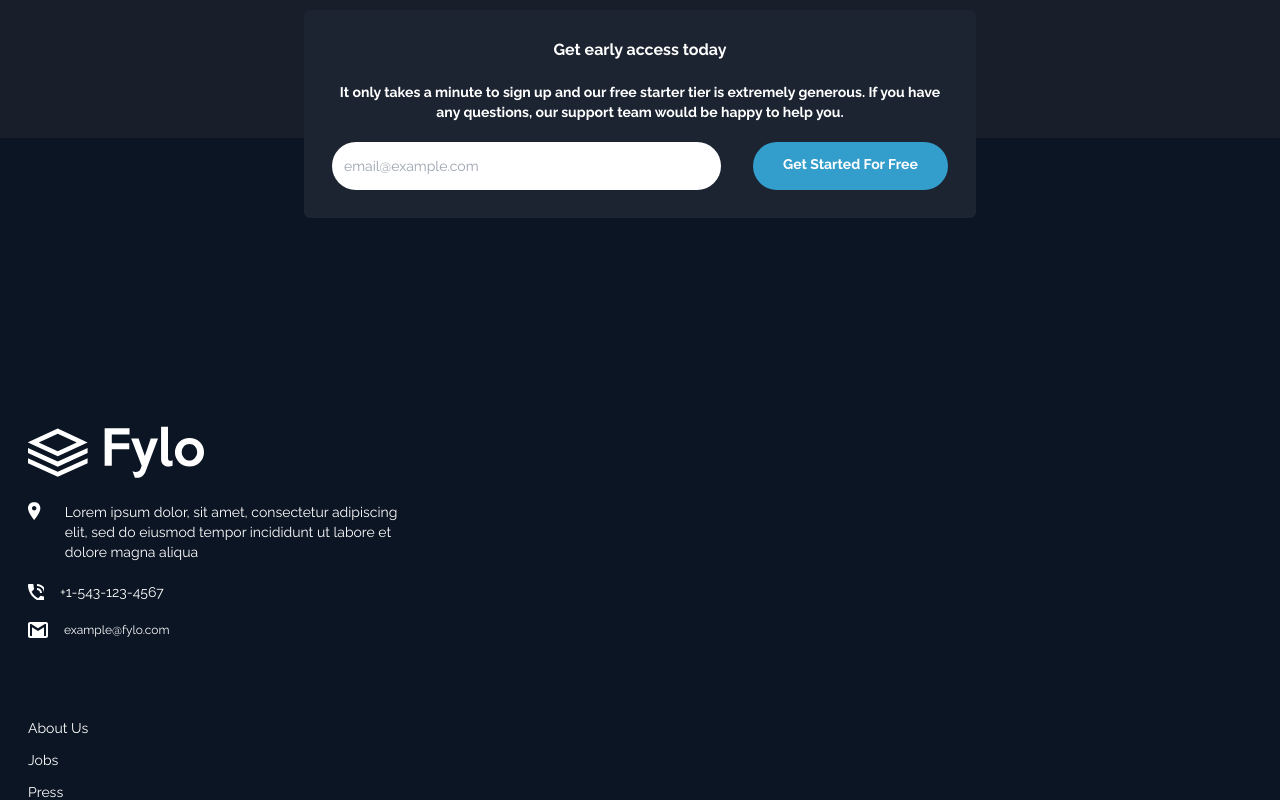
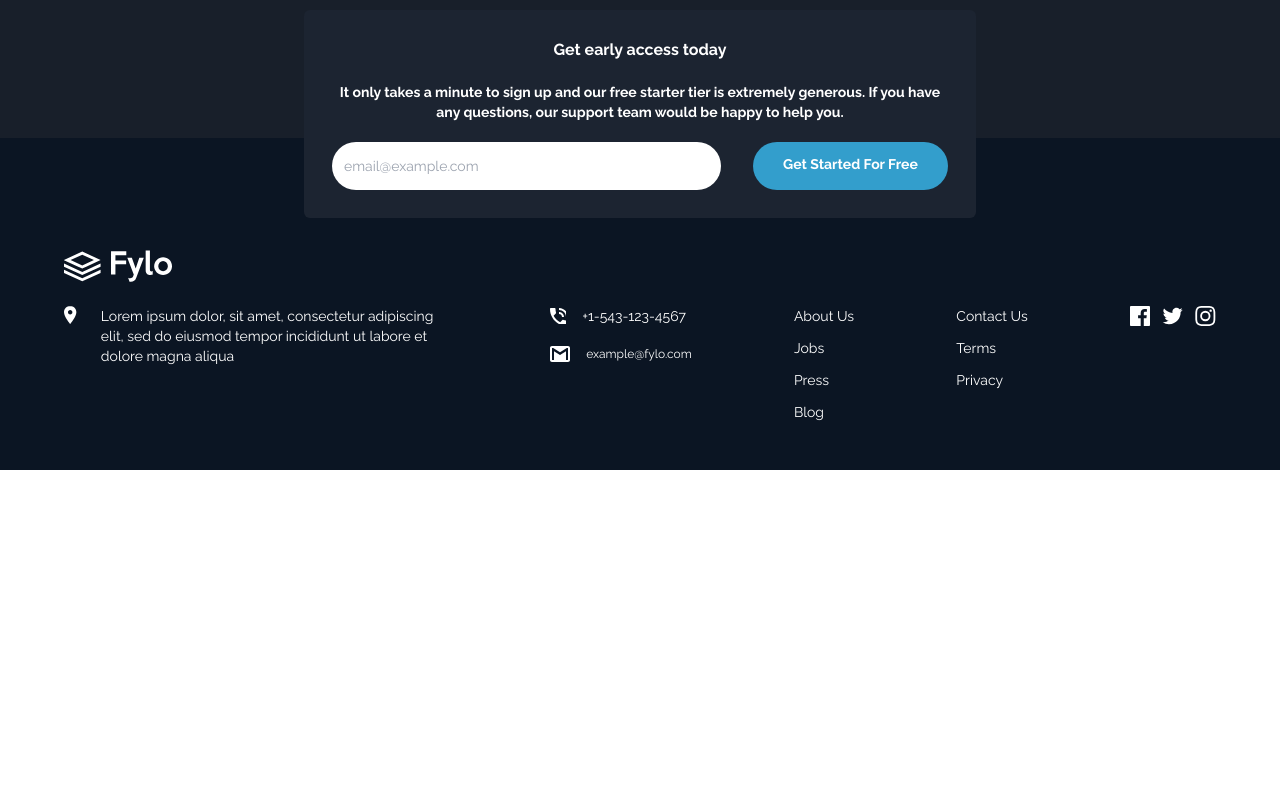
Before and after one commit to HenryAprendo/landing-page-tailwind, an Angular app: page / in a window 1280 px wide. Shown: the part 2020-2820 px from the top of the page. After the commit the page ends 2490 px from the top, so only its background shows below. Built offline with nearby package versions, Linux system fonts and the light colour scheme.

Commit message:
Responsive design tablet y desktop en footer

```diff
--- a/src/app/filo-dark-project/filo-dark/filo-dark.component.html
+++ b/src/app/filo-dark-project/filo-dark/filo-dark.component.html
@@ -97,16 +97,17 @@
 
 
   <!-- Pie de página -->
-  <footer class=" bg-dark-blue-footer-fd px-7 pb-12">
-    <div class="pt-72 w-full max-w-sm">
-      <figure class="mb-6">
-        <img src="./../../../assets/filodark/images/logo.svg" alt="icon logo">
+  <footer class="w-full bg-dark-blue-footer-fd px-7 pb-12">
+    <div class="pt-72 w-full max-w-sm md:max-w-6xl md:mx-auto md:pt-28">
+      <figure class="mb-6 md:h-8">
+        <img class="md:h-full" src="./../../../assets/filodark/images/logo.svg" alt="icon logo">
       </figure>
-      <div class="flex gap-x-4 items-start mb-5">
+      <div class="w-full md:flex md:items-start md:gap-x-4 md:justify-between">
+        <div class="flex gap-x-4 items-start max-w-sm mb-5 md:mb-0">
           <svg width="48" height="18" xmlns="http://www.w3.org/2000/svg"><path d="M6.188 0C2.74 0 0 2.79 0 6.3 0 10.98 6.188 18 6.188 18s6.187-7.02 6.187-11.7c0-3.51-2.74-6.3-6.188-6.3zm0 8.55c-1.238 0-2.21-.99-2.21-2.25s.972-2.25 2.21-2.25c1.237 0 2.21.99 2.21 2.25s-.973 2.25-2.21 2.25z" fill="#FFF" fill-rule="evenodd"/></svg>
           <p class="text-white-fd text-sm font-medium">Lorem ipsum dolor, sit amet, consectetur adipiscing elit, sed do eiusmod tempor incididunt ut labore et dolore magna aliqua</p>
         </div>
-      <div class="mb-20">
+        <div class="mb-20 md:mb-0">
           <p class="flex gap-x-4 items-center mb-5">
             <svg width="16" height="16" xmlns="http://www.w3.org/2000/svg"><path d="M17 12.5c-1.2 0-2.4-.2-3.6-.6-.3-.1-.7 0-1 .2l-2.2 2.2c-2.8-1.4-5.1-3.8-6.6-6.6l2.2-2.2c.3-.3.4-.7.2-1-.3-1.1-.5-2.3-.5-3.5 0-.6-.4-1-1-1H1C.4 0 0 .4 0 1c0 9.4 7.6 17 17 17 .6 0 1-.4 1-1v-3.5c0-.6-.4-1-1-1zM16 9h2c0-5-4-9-9-9v2c3.9 0 7 3.1 7 7zm-4 0h2c0-2.8-2.2-5-5-5v2c1.7 0 3 1.3 3 3z" fill="#FFF" fill-rule="evenodd"/></svg>
             <a class="text-white-fd">+1-543-123-4567</a>
@@ -116,20 +117,20 @@
             <a class="text-white-fd text-xs">example@fylo.com</a>
           </p>
         </div>
-      <ul class="space-y-3 text-white-fd mb-9">
+        <ul class="space-y-3 text-white-fd mb-9 md:mb-0">
           <li><a href="">About Us</a></li>
           <li><a href="">Jobs</a></li>
           <li><a href="">Press</a></li>
           <li><a href="">Blog</a></li>
         </ul>
 
-      <ul class="space-y-3 text-white-fd mb-12">
+        <ul class="space-y-3 text-white-fd mb-12 md:mb-0">
           <li><a href="">Contact Us</a></li>
           <li><a href="">Terms</a></li>
           <li><a href="">Privacy</a></li>
         </ul>
 
-      <ul class="flex items-center justify-center gap-x-3 w-full">
+        <ul class="flex items-center justify-center gap-x-3 md:mb-0 md:justify-start">
           <li>
             <svg xmlns="http://www.w3.org/2000/svg" width="20" height="20"><path fill="#FFF" d="M18.896 0H1.104C.494 0 0 .494 0 1.104v17.793C0 19.506.494 20 1.104 20h9.58v-7.745H8.076V9.237h2.606V7.01c0-2.583 1.578-3.99 3.883-3.99 1.104 0 2.052.082 2.329.119v2.7h-1.598c-1.254 0-1.496.597-1.496 1.47v1.928h2.989l-.39 3.018h-2.6V20h5.098c.608 0 1.102-.494 1.102-1.104V1.104C20 .494 19.506 0 18.896 0z"/></svg>
           </li>
@@ -140,6 +141,7 @@
             <svg xmlns="http://www.w3.org/2000/svg" width="21" height="20"><path fill="#FFF" d="M10.333 1.802c2.67 0 2.987.01 4.042.059 2.71.123 3.976 1.409 4.1 4.099.048 1.054.057 1.37.057 4.04 0 2.672-.01 2.988-.058 4.042-.124 2.687-1.386 3.975-4.099 4.099-1.055.048-1.37.058-4.042.058-2.67 0-2.986-.01-4.04-.058-2.717-.124-3.976-1.416-4.1-4.1-.048-1.054-.058-1.37-.058-4.041 0-2.67.01-2.986.058-4.04.124-2.69 1.387-3.977 4.1-4.1 1.054-.048 1.37-.058 4.04-.058zm0-1.802C7.618 0 7.278.012 6.211.06 2.579.227.56 2.242.394 5.877.345 6.944.334 7.284.334 10s.011 3.057.06 4.123c.166 3.632 2.181 5.65 5.816 5.817 1.068.048 1.408.06 4.123.06 2.716 0 3.057-.012 4.124-.06 3.628-.167 5.651-2.182 5.816-5.817.049-1.066.06-1.407.06-4.123s-.011-3.056-.06-4.122C20.11 2.249 18.093.228 14.458.06 13.39.01 13.049 0 10.333 0zm0 4.865a5.135 5.135 0 100 10.27 5.135 5.135 0 000-10.27zm0 8.468a3.333 3.333 0 110-6.666 3.333 3.333 0 010 6.666zm5.339-9.87a1.2 1.2 0 10-.001 2.4 1.2 1.2 0 000-2.4z"/></svg>
           </li>
         </ul>
+      </div>
 
     </div>
   </footer>
```
Lines whose indentation alone changed are shown as unchanged.
